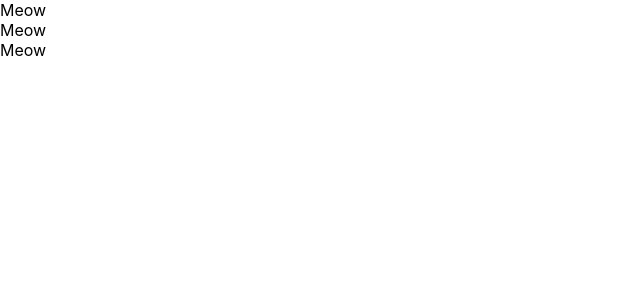
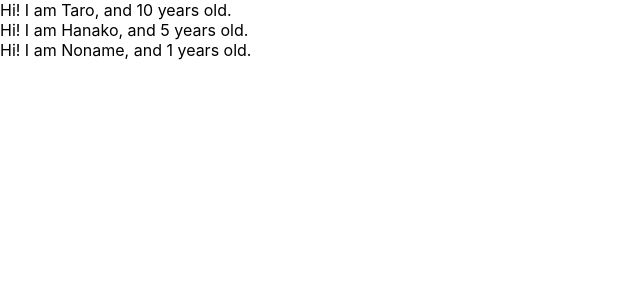
Before and after one commit to ximaxin/front-node, a React (Create React App) app in the folder react-app/: page / in a window 1280 px wide. Shown: the top 300 px of the page, without its empty margins (0-640 px from the left). Built offline with nearby package versions, Linux system fonts and the light colour scheme.

Commit message:
learn props of component

```diff
--- a/react-app/src/App.js
+++ b/react-app/src/App.js
@@ -1,25 +1,28 @@
 import React from "react";
-// function App() {
-//   return (
-//     <React.Fragment>
-//       <label htmlFor="bar"></label>
-//       <input type="text" onChange={() => {console.log("I am clicked!")}}></input>
-//     </React.Fragment>
-//   )
-// }
 
 const App = () => {
+  const profiles = [
+    { name: "Taro", age: 10 },
+    { name: "Hanako", age: 5 },
+    { name: "Noname", },
+  ]
   return (
     <div>
-      <Cat />
-      <Cat />
-      <Cat />
+      {
+        profiles.map((profile, index) => {
+          return <User key={index} name={profile.name} age={profile.age} />
+        })
+      }
     </div>
   )
 }
 
-const Cat = () => {
-  return <div>Meow</div>
+const User = (props) => {
+  return <div>Hi! I am {props.name}, and { props.age } years old.</div>
+}
+
+User.defaultProps = {
+  age: 1
 }
 
 export default App;
```
